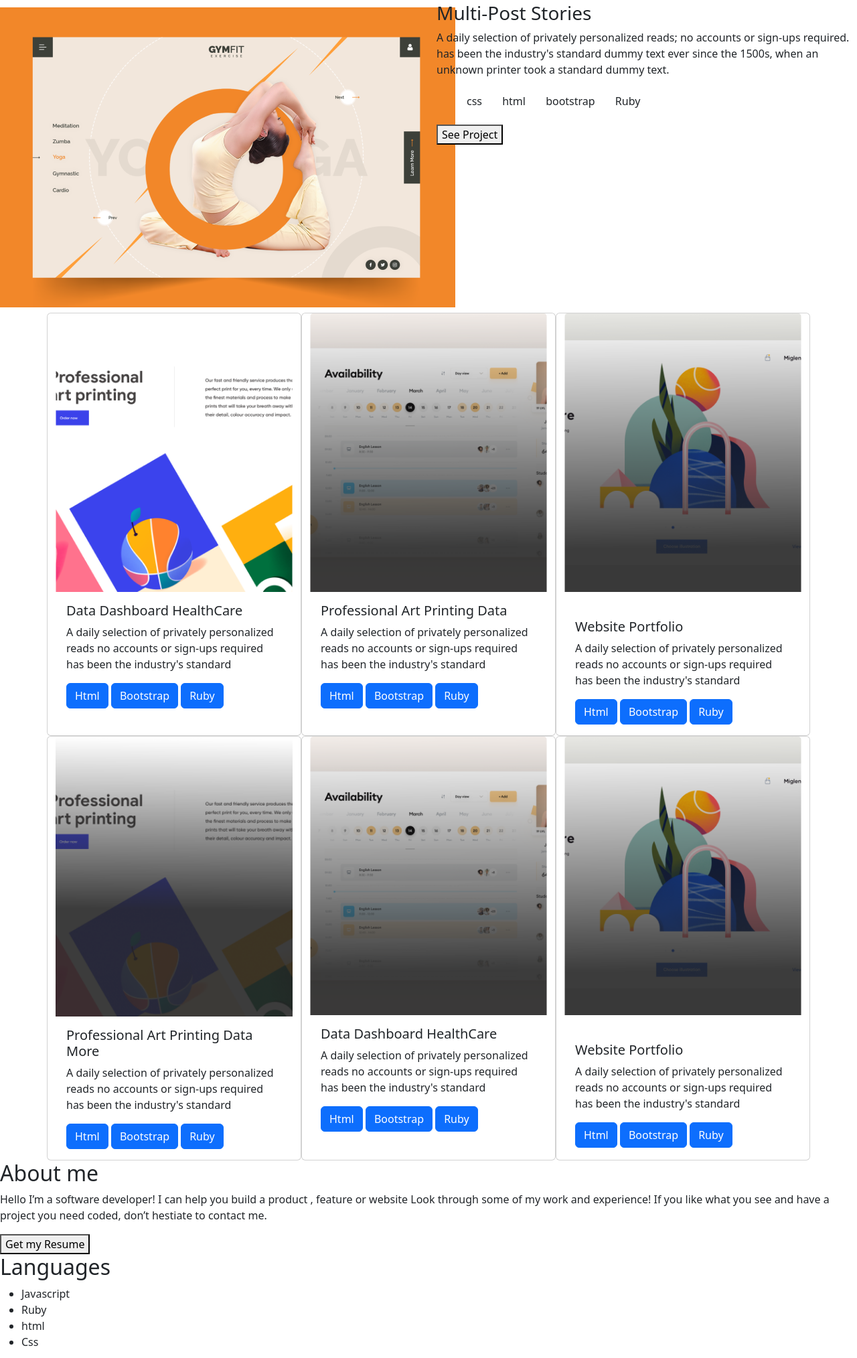
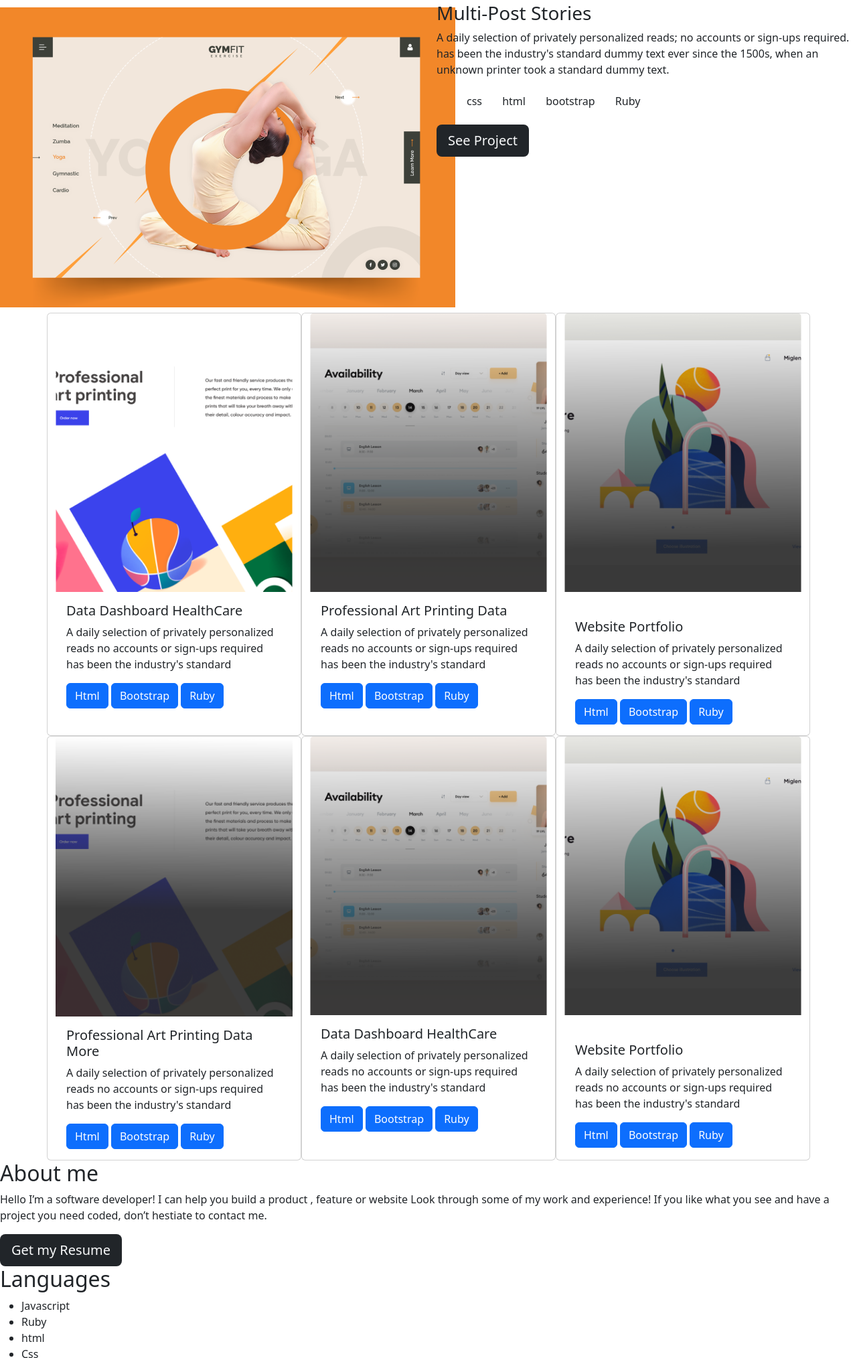
Before and after one commit to PromzzyKoncepts/MyPortfolio-Bootstrap, a plain HTML site: page index.html in a window 1280 px wide. Shown: the part 466-2494 px from the top of the page at 67% size. Drawn offline with nearby package versions, Linux system fonts and the light colour scheme.

Commit message:
add button styling

```diff
--- a/index.html
+++ b/index.html
@@ -97,7 +97,7 @@
                 <li class="btn">Ruby</li>
               </ul>
             </div>
-            <button type="button" id="project-button1" class="project-btn1 project-btn">See Project</button>
+            <button type="button" id="project-button1" class="btn btn-lg text-light bg-dark">See Project</button>
           </section>
         </div>
         <!-- This is the Project section -->
@@ -185,7 +185,7 @@
             If you like what you see and have a project you need coded,
             don’t hestiate to contact me.
           </p>
-          <button type="button" class="project-btn1 about-btn">Get my Resume</button>
+          <button type="button"  class="btn btn-lg text-light bg-dark">Get my Resume</button>
 
         </div>
         <div class="line1">
@@ -256,7 +256,7 @@
             </div>
 
             <div>
-              <button type="submit" id="contact-button" class="project-btn1">Get in touch</button>
+              <button type="submit" id="contact-button"  class="btn btn-lg text-light bg-dark">Get in touch</button>
             </div>
 
           </div>
```
